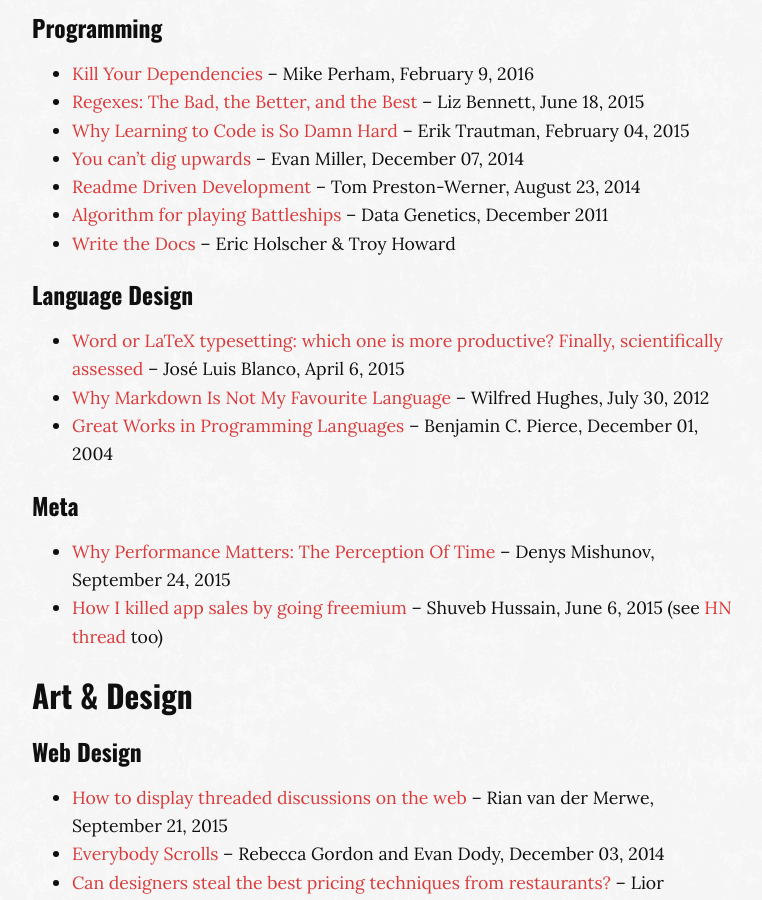
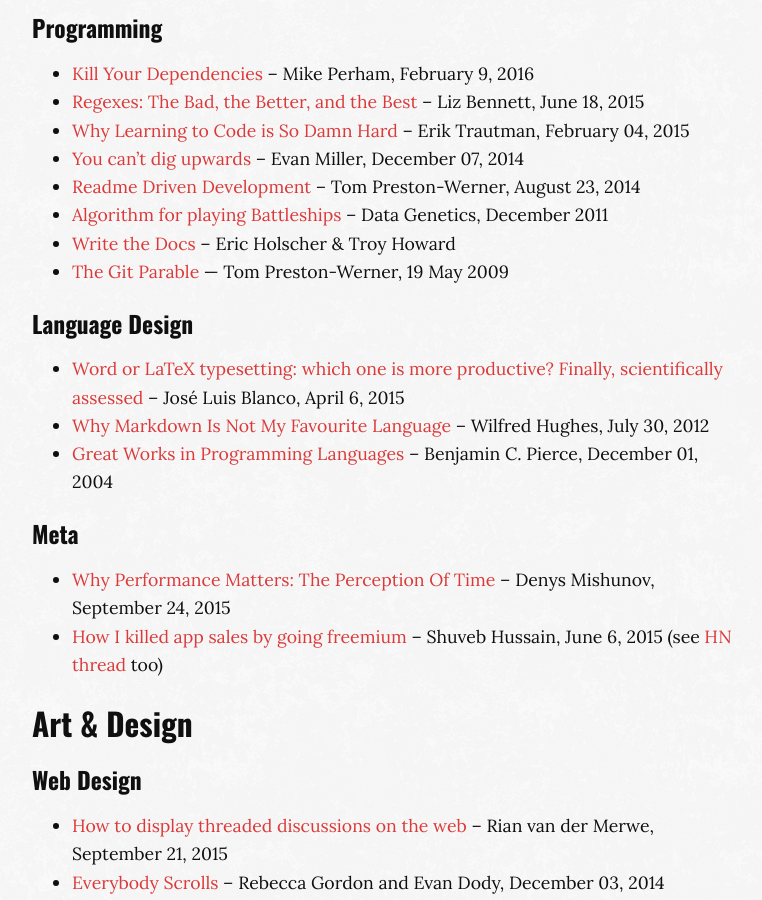
Before and after one commit to MaximeKjaer/kjaer.io, a Jekyll site: the page built from _posts/2014-12-01-a-short-list-of-great-articles.md, in a window 1280 px wide and 900 px high, scrolled down 1174 px. Shown: the whole window, without its empty margins (258-1020 px from the left). Built offline with Jekyll 4.4.1, drawn with Linux system fonts in a browser that asks for light colours; comment, search, counter and statistics services are not loaded.

Commit message:
Add article to list of great articles

```diff
--- a/_posts/2014-12-01-a-short-list-of-great-articles.md
+++ b/_posts/2014-12-01-a-short-list-of-great-articles.md
@@ -28,6 +28,7 @@
 - [Readme Driven Development](http://tom.preston-werner.com/2010/08/23/readme-driven-development.html) &ndash; Tom Preston-Werner, August 23, 2014
 - [Algorithm for playing Battleships](http://www.datagenetics.com/blog/december32011/index.html) &ndash; Data Genetics, December 2011
 - [Write the Docs](http://docs.writethedocs.org/) &ndash; Eric Holscher & Troy Howard
+- [The Git Parable](http://tom.preston-werner.com/2009/05/19/the-git-parable.html) &mdash; Tom Preston-Werner, 19 May 2009
 
 
 ### Language Design
```
